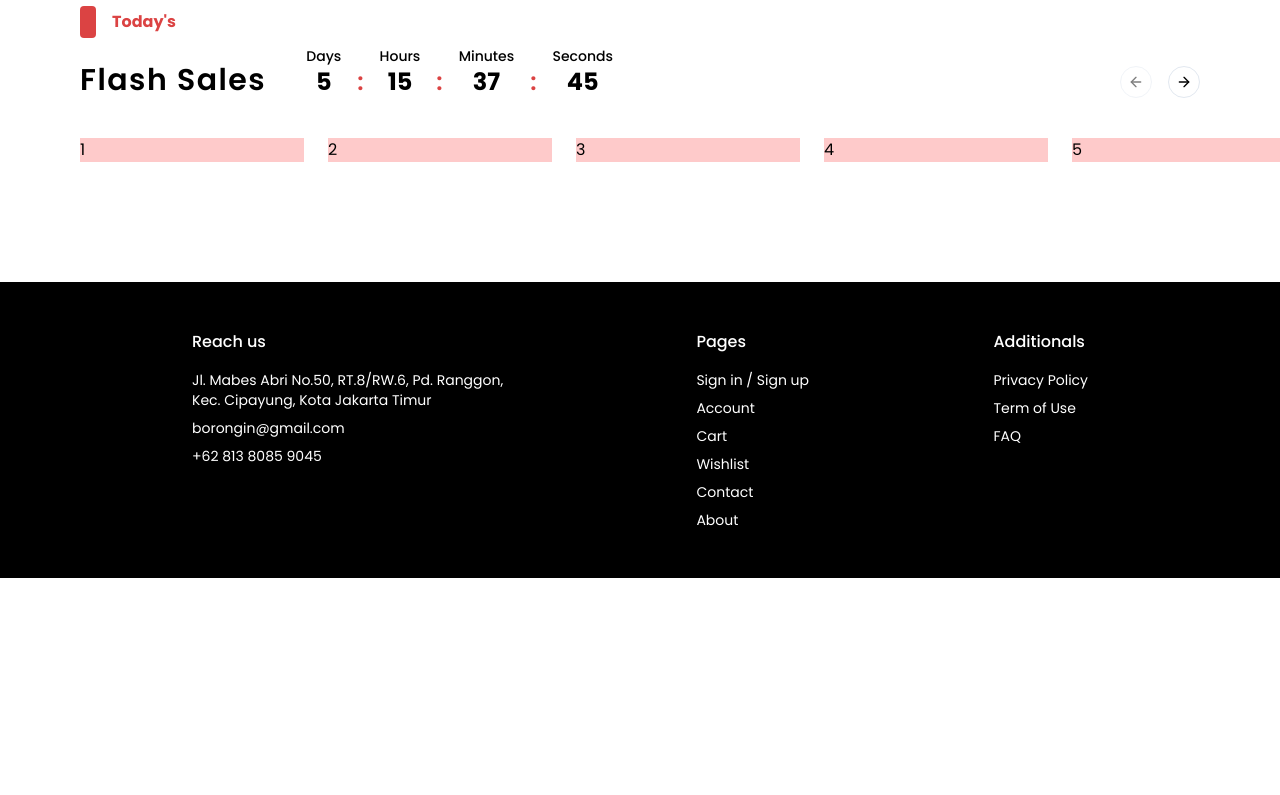
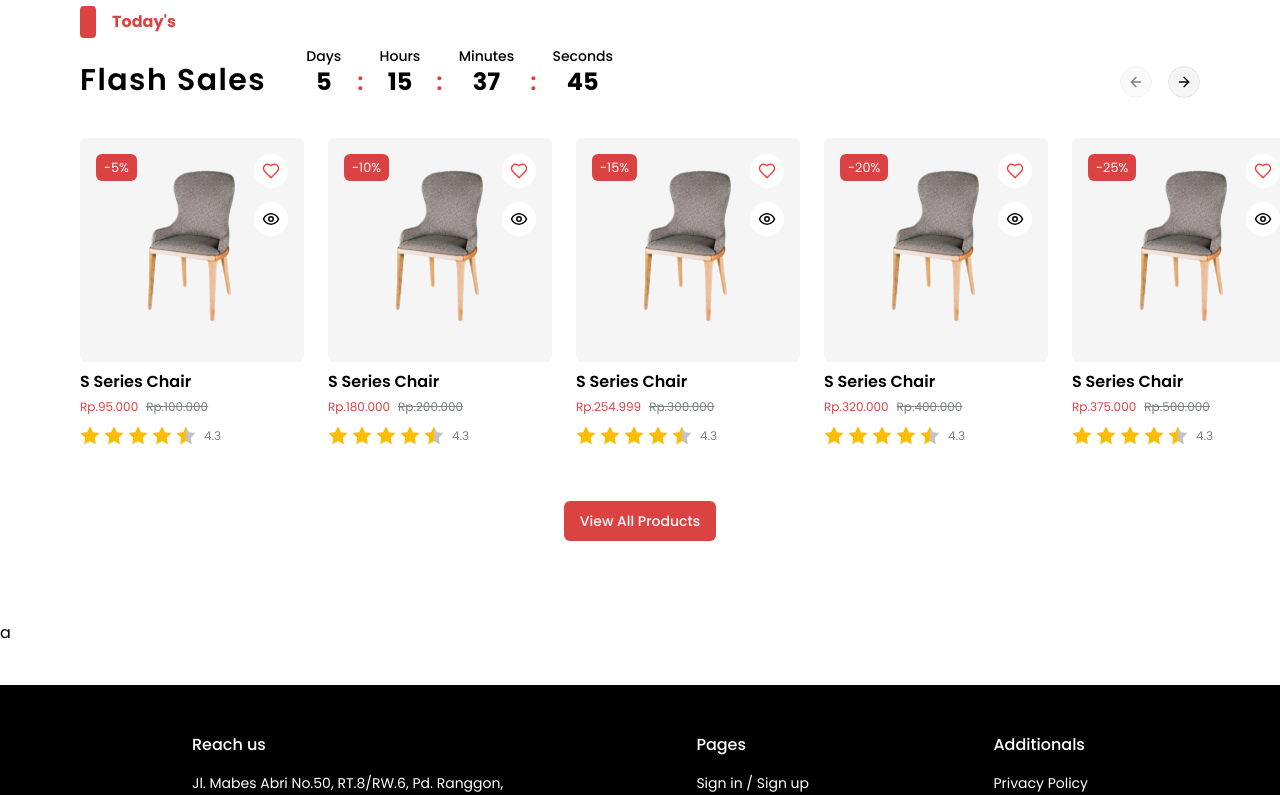
Before and after one commit to KevinDanudoro/borongin-store, a Next.js app: page / in a window 1280 px wide. Shown: the part 580-1375 px from the top of the page. Before the commit the page ends 1158 px from the top, so only its background shows below. Built offline with nearby package versions, Linux system fonts and the light colour scheme.

Commit message:
feat: create product card

```diff
--- a/src/app/(public)/page.tsx
+++ b/src/app/(public)/page.tsx
@@ -7,10 +7,10 @@ export default function Home() {
       <section className="mb-20 px-10 md:px-20 ">
         <HeroCarousel />
       </section>
-
       <section className="mb-20">
         <Flashsale />
       </section>
+      a
     </main>
   );
 }
--- a/src/components/implement/FlashSale/Flashsale.tsx
+++ b/src/components/implement/FlashSale/Flashsale.tsx
@@ -4,6 +4,9 @@ import ProductCarousel from "@/components/implement/ProductsCarousel.tsx";
 import Flag from "@/components/ui/flag";
 import Countdown from "@/components/ui/countdown";
 import Heading2 from "@/components/ui/heading2";
+import ProductCard from "../ProductCard/ProductCard";
+import { Button } from "@/components/ui/button";
+import Link from "next/link";
 
 interface FlashsaleProps {}
 
@@ -17,17 +20,25 @@ const Flashsale: FC<FlashsaleProps> = ({}) => {
           <Countdown />
         </div>
       </div>
-      <ProductCarousel opts={{ dragFree: true, slidesToScroll: "auto" }}>
-        <p>1</p>
-        <p>2</p>
-        <p>3</p>
-        <p>4</p>
-        <p>5</p>
-        <p>6</p>
-        <p>7</p>
-        <p>8</p>
-        <p>9</p>
+      <ProductCarousel
+        opts={{ dragFree: true, slidesToScroll: "auto" }}
+        className="mb-14"
+      >
+        {Array.from({ length: 10 }).map((_, i) => (
+          <ProductCard
+            key={i}
+            name="S Series Chair"
+            price={100000 * (i + 1)}
+            discount={0.05 * (i + 1)}
+            imageSrc="/product.png"
+            rating={4.3}
+            isWishlist={false}
+          />
+        ))}
       </ProductCarousel>
+      <Link href={"/"}>
+        <Button className="mx-auto block">View All Products</Button>
+      </Link>
     </>
   );
 };
--- a/src/components/implement/ProductCard/ProductCard.tsx
+++ b/src/components/implement/ProductCard/ProductCard.tsx
@@ -1,9 +1,80 @@
 import React from "react";
 import type { FC } from "react";
+import Image from "next/image";
+import { Eye, Heart } from "lucide-react";
+import { Button } from "@/components/ui/button";
+import Rating from "@/components/ui/rating";
 import { ProductCardProps } from ".";
+import { cn } from "@/lib/utils";
 
-const ProductCard: FC<ProductCardProps> = ({}) => {
-  return <div>ProductCard</div>;
+const ProductCard: FC<ProductCardProps> = ({
+  name,
+  imageSrc,
+  price,
+  discount,
+  rating,
+  isWishlist,
+}) => {
+  const discountPrice = price - Math.ceil(price * discount);
+
+  return (
+    <div className="space-y-2">
+      <div className="w-full aspect-square relative bg-secondary rounded-md">
+        <Image
+          src={imageSrc}
+          alt="Product images"
+          width={256}
+          height={256}
+          className="object-contain w-full p-8"
+        />
+        <small className="bg-primary px-2 py-1 rounded-md absolute top-4 left-4 text-primary-foreground">
+          -{Math.floor(discount * 100)}%
+        </small>
+
+        <Button
+          size="icon"
+          variant="link"
+          className="bg-background text-foreground absolute top-4 right-4 rounded-full w-fit h-fit p-2 group"
+        >
+          <Heart
+            size={18}
+            className={cn({
+              "fill-white group-hover:fill-red-500 stroke-red-500 transition-colors":
+                true,
+              "fill-red-500 stroke-red-500": isWishlist,
+            })}
+          />
+        </Button>
+
+        <Button
+          size="icon"
+          variant="link"
+          className="bg-background text-foreground absolute top-16 right-4 rounded-full w-fit h-fit p-2 group"
+        >
+          <Eye
+            size={18}
+            className="group-hover:scale-y-125 transition-transform"
+          />
+        </Button>
+      </div>
+
+      <h3 className="text-base text-foreground font-semibold line-clamp-1">
+        {name}
+      </h3>
+
+      <small className="text-xs text-primary">
+        Rp.{discountPrice.toLocaleString("id-ID")}
+        <span className="text-secondary-foreground line-through ml-2">
+          Rp.{price.toLocaleString("id-ID")}
+        </span>
+      </small>
+
+      <small className="text-secondary-foreground flex gap-2 items-center text-xs">
+        <Rating rating={rating} />
+        {rating}
+      </small>
+    </div>
+  );
 };
 
 export default ProductCard;
--- a/src/components/implement/ProductCard/index.tsx
+++ b/src/components/implement/ProductCard/index.tsx
@@ -3,10 +3,17 @@ import ProductCard from "./ProductCard";
 import React from "react";
 import type { FC } from "react";
 
-export interface ProductCardProps {}
+export interface ProductCardProps {
+  name: string;
+  imageSrc: string;
+  price: number;
+  discount: number;
+  rating: number;
+  isWishlist: boolean;
+}
 
-const Index: FC<ProductCardProps> = ({}) => {
-  return <ProductCard />;
+const Index: FC<ProductCardProps> = (props) => {
+  return <ProductCard {...props} />;
 };
 
 export default Index;
--- a/src/components/implement/ProductsCarousel.tsx/ProductCarousel.tsx
+++ b/src/components/implement/ProductsCarousel.tsx/ProductCarousel.tsx
@@ -16,14 +16,14 @@ const ProductCarousel: FC<ProductCarouselProps> = ({ children, ...props }) => {
         {children?.map((child, i) => (
           <CarouselItem
             key={i}
-            className="pl-0 bg-red-200 basis-1/2 sm:basis-1/3 md:basis-1/4 lg:basis-1/5"
+            className="pl-0 basis-1/2 sm:basis-1/3 md:basis-1/4 lg:basis-1/5"
           >
             {child}
           </CarouselItem>
         ))}
       </CarouselContent>
-      <CarouselPrevious className="hidden md:inline-flex -top-14 right-32 left-auto" />
-      <CarouselNext className="hidden md:inline-flex -top-14 right-20 left-auto" />
+      <CarouselPrevious className="hidden md:inline-flex -top-14 right-32 left-auto bg-secondary" />
+      <CarouselNext className="hidden md:inline-flex -top-14 right-20 left-auto bg-secondary" />
     </Carousel>
   );
 };
--- /dev/null
+++ b/src/components/ui/rating.tsx
@@ -0,0 +1,22 @@
+import React from "react";
+import type { FC } from "react";
+import Star from "./star";
+
+interface RatingProps {
+  rating: number;
+}
+
+const Rating: FC<RatingProps> = ({ rating }) => {
+  return (
+    <div className="flex flex-row gap-1 text-yellow-400">
+      {Array.from({ length: 5 }).map((_, i) => {
+        if (rating - (i + 1) >= 0) return <Star key={i} variant="filled" />;
+        else if (rating - (i + 1) < 0 && Math.abs(rating - (i + 1)) < 1)
+          return <Star key={i} variant="half" />;
+        else return <Star key={i} variant="empty" />;
+      })}
+    </div>
+  );
+};
+
+export default Rating;
--- /dev/null
+++ b/src/components/ui/star.tsx
@@ -0,0 +1,45 @@
+import React, { useId } from "react";
+import type { FC } from "react";
+
+interface StarProps {
+  variant: "filled" | "empty" | "half";
+}
+
+const Star: FC<StarProps> = ({ variant }) => {
+  const id = useId();
+
+  let c1, c2;
+  if (variant === "filled") {
+    c1 = "#FBBC05";
+    c2 = "#FBBC05";
+  } else if (variant === "empty") {
+    c1 = "#C4C4C4";
+    c2 = "#C4C4C4";
+  } else if (variant === "half") {
+    c1 = "#FBBC05";
+    c2 = "#C4C4C4";
+  }
+
+  return (
+    <svg
+      width="20"
+      height="19"
+      viewBox="0 0 20 19"
+      fill="none"
+      xmlns="http://www.w3.org/2000/svg"
+    >
+      <defs>
+        <linearGradient id={id}>
+          <stop offset="50%" stopColor={c1} />
+          <stop offset="50%" stopColor={c2} />
+        </linearGradient>
+      </defs>
+      <path
+        d="M10 0.148438L12.935 6.14144L19.5 7.10844L14.75 11.7704L15.871 18.3564L10 15.2454L4.129 18.3564L5.25 11.7704L0.5 7.10844L7.064 6.14144L10 0.148438Z"
+        fill={`url(#${id})`}
+      />
+    </svg>
+  );
+};
+
+export default Star;
```
Also changed, not shown: public/product.png (added).
